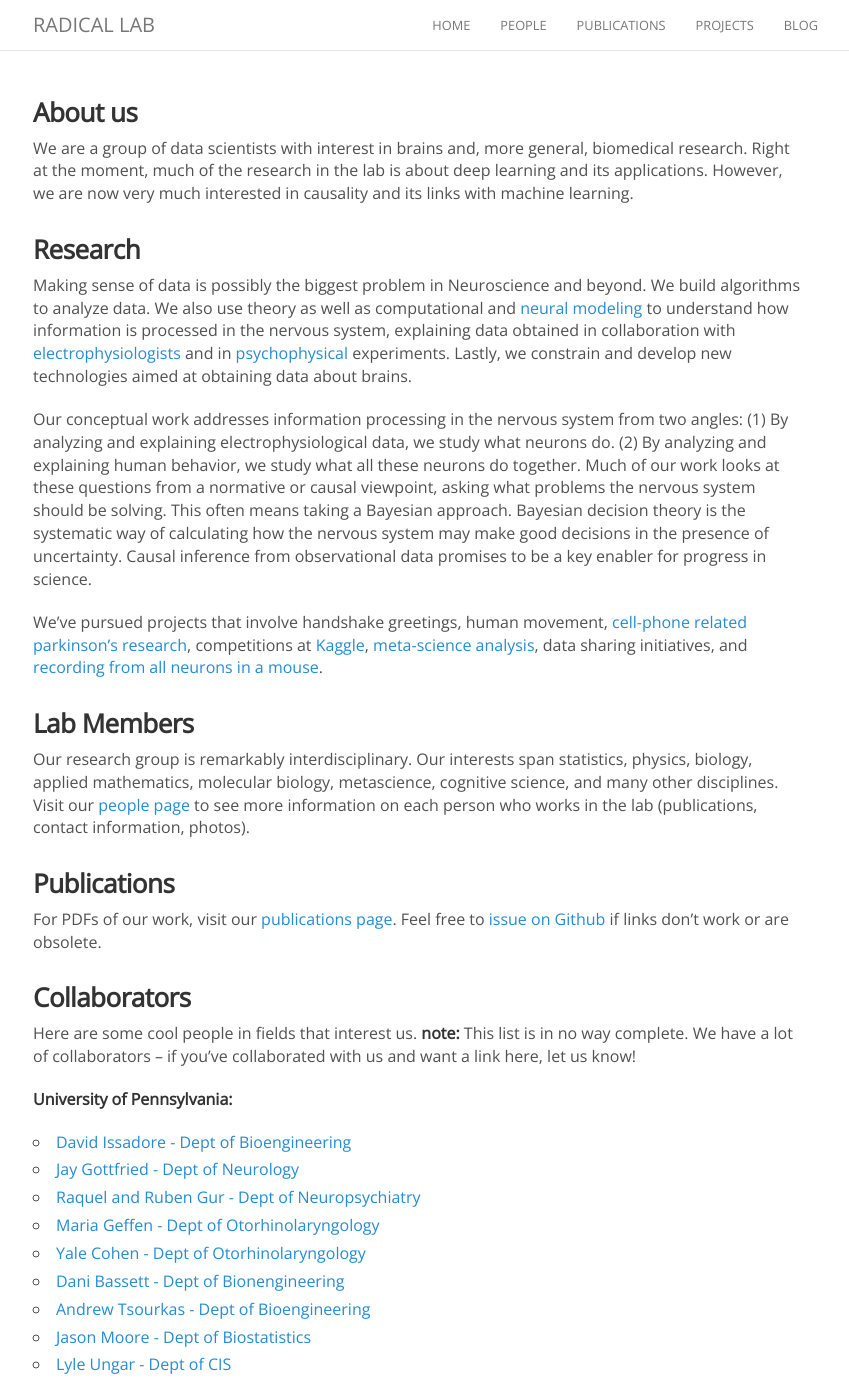
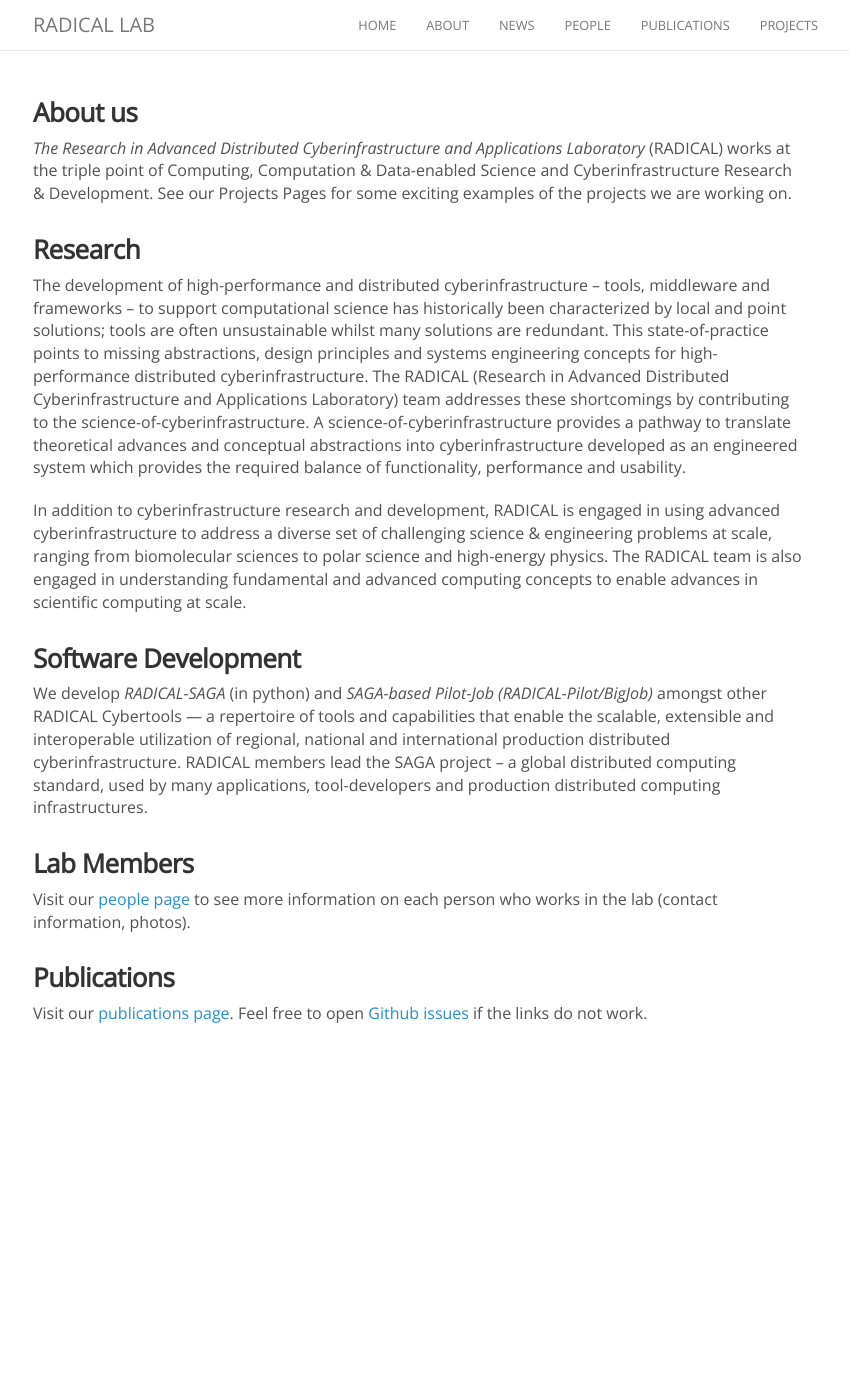
Before and after one commit to seymaguleryuz/radical-group.github.io, a Jekyll site: the page built from about.md, in a window 1280 px wide and 1400 px high. Shown: the whole window, without its empty margins (222-1071 px from the left). Built offline with Jekyll 4.4.1, drawn with Linux system fonts in a browser that asks for light colours; nearby versions of some CDN libraries; some of the changed text lies outside the part shown.

Commit message:
Updating page's look a bit

```diff
--- a/_config.yml
+++ b/_config.yml
@@ -20,14 +20,16 @@ highlighter:        rouge
 nav:
   - name:           "home"
     href:           "/"
+  - name:           "about"
+    href:           "/about"
+  - name:           "news"
+    href:           "/news"
   - name:           "people"
     href:           "/people"
   - name:           "publications"
     href:           "/publications"
   - name:           "projects"
     href:           "/projects"
-  - name:           "blog"
-    href:           "/blog"
 
 # Sass
 sass:
@@ -59,6 +61,12 @@ defaults:
       type:         "publications"
     values:
       layout:       "projects"
+  -
+    scope:
+      path:         ""
+      type:         "news"
+    values:
+      layout:       "post"
 
 
 collections:
@@ -71,3 +79,6 @@ collections:
   publications:
     output: true
     permalink: /:collection/:title/index.html
+  news:
+    output: true
+    permalink: /:collection/:title/index.html
--- a/about.md
+++ b/about.md
@@ -4,53 +4,47 @@ permalink: /about/
 ---
 
 ### About us
-We are a group of data scientists with interest in brains and, more general, biomedical research. Right at the moment, much of the research in the lab is about deep learning and its applications. However, we are now very much interested in causality and its links with machine learning.
+*The Research in Advanced Distributed Cyberinfrastructure and Applications Laboratory*
+(RADICAL) works at the triple point of Computing, Computation & Data-enabled Science
+and Cyberinfrastructure Research & Development. See our Projects Pages for some
+exciting examples of the projects we are working on.
 
 ### Research
-Making sense of data is possibly the biggest problem in Neuroscience and beyond. We build algorithms to analyze data. We also use theory as well as computational and [neural modeling](https://en.wikipedia.org/wiki/Computational_neuroscience) to understand how information is processed in the nervous system, explaining data obtained in collaboration with [electrophysiologists](https://en.wikipedia.org/wiki/Electrophysiology) and in [psychophysical](https://en.wikipedia.org/wiki/Psychophysics) experiments. Lastly, we constrain and develop new technologies aimed at obtaining data about brains.
+The development of high-performance and distributed cyberinfrastructure – tools,
+middleware and frameworks – to support computational science has historically
+been characterized by local and point solutions; tools are often unsustainable
+whilst many solutions are redundant. This state-of-practice points to missing
+abstractions, design principles and systems engineering concepts for high-performance
+distributed cyberinfrastructure. The RADICAL (Research in Advanced Distributed
+Cyberinfrastructure and Applications Laboratory) team addresses these shortcomings
+by contributing to the science-of-cyberinfrastructure. A science-of-cyberinfrastructure
+provides a pathway to translate theoretical advances and conceptual abstractions
+into cyberinfrastructure developed as an engineered system which provides the
+required balance of functionality, performance and usability.
 
+In addition to cyberinfrastructure research and development, RADICAL is engaged
+in using advanced cyberinfrastructure to address a diverse set of challenging
+science & engineering problems at scale, ranging from biomolecular sciences to
+polar science and high-energy physics. The RADICAL team is also engaged in understanding
+fundamental and advanced computing concepts to enable advances in scientific
+computing at scale.
 
-Our conceptual work addresses information processing in the nervous system from two angles: (1) By analyzing and explaining electrophysiological data, we study what neurons do. (2) By analyzing and explaining human behavior, we study what all these neurons do together. Much of our work looks at these questions from a normative or causal viewpoint, asking what problems the nervous system should be solving. This often means taking a Bayesian approach. Bayesian decision theory is the systematic way of calculating how the nervous system may make good decisions in the presence of uncertainty. Causal inference from observational data promises to be a key enabler for progress in science.
-
-We've pursued projects that involve handshake greetings, human movement, [cell-phone related parkinson's research](http://journal.frontiersin.org/article/10.3389/fneur.2012.00158/abstract), competitions at [Kaggle](https://www.kaggle.com/), [meta-science analysis](http://www.nature.com/nature/journal/v489/n7415/full/489201a.html), data sharing initiatives, and [recording from all neurons in a mouse](http://journals.plos.org/ploscompbiol/article?id=10.1371/journal.pcbi.1002291).
-
+### Software Development
+We develop *RADICAL-SAGA* (in python) and *SAGA-based Pilot-Job (RADICAL-Pilot/BigJob)*
+amongst other RADICAL Cybertools — a repertoire of  tools and capabilities that
+enable the scalable, extensible and interoperable utilization of regional,
+national and international production distributed cyberinfrastructure.  RADICAL
+members lead the SAGA project – a global distributed computing standard, used
+by many applications, tool-developers and production distributed computing
+infrastructures.
 
 ### Lab Members
-
-Our research group is remarkably interdisciplinary. Our interests span statistics, physics, biology, applied mathematics, molecular biology, metascience, cognitive science, and many other disciplines. Visit our [people page](http://kordinglab.com/people/) to see more information on each person who works in the lab (publications, contact information, photos).
+Visit our [people page](http://radical.rutgers.edu/people/) to see more information
+on each person who works in the lab (contact information, photos).
 
 
 ### Publications
 
-For PDFs of our work, visit our [publications page](http://kordinglab.com/publication/). Feel free to [issue on Github](https://github.com/KordingLab/KordingLab.github.io/issues) if links don't work or are obsolete.
-
-
-### Collaborators
-
-Here are some cool people in fields that interest us. **note:** This list is in no way complete. We have a lot of collaborators -- if you've collaborated with us and want a link here, let us know!
-
-**University of Pennsylvania:**
-- [David Issadore - Dept of Bioengineering](http://cnt.upenn.edu/david-issadore)
-- [Jay Gottfried - Dept of Neurology](http://labs.feinberg.northwestern.edu/gottfried/)
-- [Raquel and Ruben Gur - Dept of Neuropsychiatry](http://www.med.upenn.edu/bbl/faculty-regur.html)
-- [Maria Geffen - Dept of Otorhinolaryngology](https://geffenlab.weebly.com/)
-- [Yale Cohen - Dept of Otorhinolaryngology](http://auditoryresearchlaboratory.weebly.com/)
-- [Dani Bassett - Dept of Bionengineering](https://www.danisbassett.com/)
-- [Andrew Tsourkas - Dept of Bioengineering](http://www.seas.upenn.edu/~atsourk/)
-- [Jason Moore - Dept of Biostatistics](https://www.med.upenn.edu/apps/faculty/index.php/g275/p8803452)
-- [Lyle Ungar - Dept of CIS](http://www.cis.upenn.edu/~ungar/)
-
-**Northwestern University:**
-- [Lee Miller - Depts of Physiology and BME](http://physio.northwestern.edu/)
-- [Mark Segraves - Depts of Neurobiology and Physiology](http://www.neurobiology.northwestern.edu/people/core-faculty/mark-segraves.html)
-- [Matt Tresch - Depts of Physiology and BME](http://www.mccormick.northwestern.edu/biomedical/)
-- [David Mohr - Dept of Preventive medicine](http://www.feinberg.northwestern.edu/faculty-profiles/az/profile.html?xid=17234)
-
-
-**External:**
-
-- [Scott Grafton - UCSB](https://www.psych.ucsb.edu/people/faculty/grafton)
-- [Nicho Hatsopoulos - University of Chicago](http://pondside.uchicago.edu/oba/faculty/Hatsopoulos/lab/)
-- [Peter Strick - University of Pittsburgh](http://www.cnbc.cmu.edu/faculty/strick-peter-l/view-details)
-- [Mriganka Sur - MIT](http://surlab.mit.edu/)
-- [Rob Turner - University of Pittsburgh](http://www.neurobio.pitt.edu/faculty/turner.htm)
+Visit our [publications page](http://radical.rutgers.edy/publication/). Feel
+free to open [Github issues](https://github.com/radical-group/radical-group.github.io/issues)
+if the links do not work.
```
Also changed, not shown: _news/2018_10_8_webpage.md (added, +17 -0 lines), index.html (+12 -11 lines), news.md (renamed from blog.md, +4 -6 lines), 1 other file.
